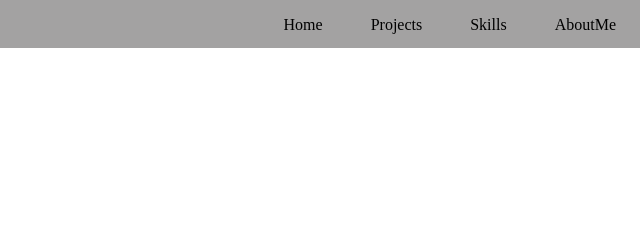
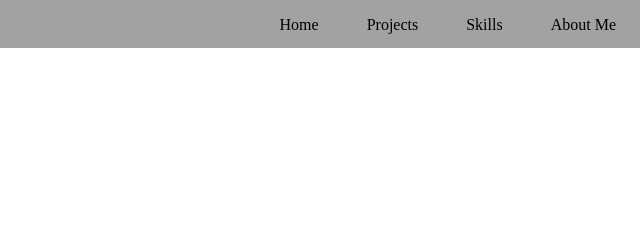
Before and after one commit to smara-gda/reusableHeaderFooter, a plain HTML site: page index.html in a window 1280 px wide. Shown: the top 240 px of the page, 640-1280 px from the left. Drawn offline with Linux system fonts and the light colour scheme.

Commit message:
fix small space in header

```diff
--- a/index.html
+++ b/index.html
@@ -12,7 +12,7 @@
   <body>
     <header
       id="header"
-      data-navbar-items="Home;Projects;Skills;AboutMe"
+      data-navbar-items="Home;Projects;Skills;About Me"
       data-header="header"
     ></header>
     <main id="main-content"></main>
```
